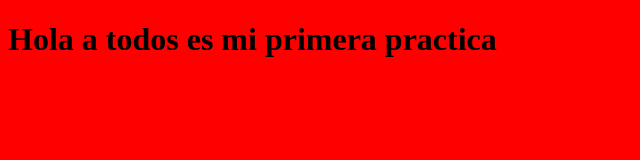
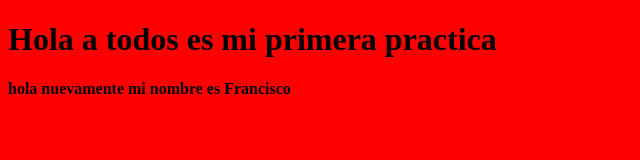
Before and after one commit to FLinares123/Proyecto1_CursoGit, a plain HTML site: page index.html in a window 1280 px wide. Shown: the whole page, without its empty margins (0-640 px from the left). Drawn offline with Linux system fonts and the light colour scheme.

Commit message:
Update index.html

```diff
--- a/index.html
+++ b/index.html
@@ -9,5 +9,6 @@
 </head>
 <body>
     <h1>Hola a todos es mi primera practica</h1>
+    <p>hola nuevamente mi nombre es Francisco</p>
 </body>
 </html>
```
